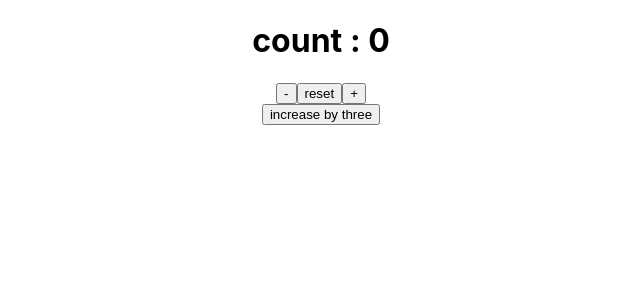
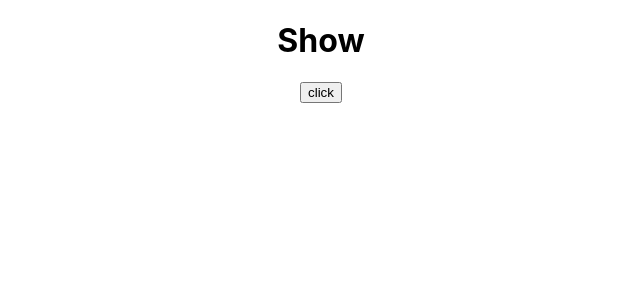
Before and after one commit to Firstkris/react-day3-state-pavitpim-fork, a React (Create React App) app: page / in a window 1280 px wide. Shown: the top 300 px of the page, without its empty margins (319-959 px from the left). Built offline with nearby package versions, Linux system fonts and the light colour scheme.

Commit message:
ex:boolean state

```diff
--- a/src/App.js
+++ b/src/App.js
@@ -1,12 +1,18 @@
 import React from 'react';
-import Counter from './Counter';
 
 function App() {
+  const [show, setShow] = React.useState(true);
+
+  // handle FN
+  const toggleShow = () => {
+    setShow(!show);
+  };
+
   return (
     <main className='app'>
-      <Counter />
-      {/* <Counter />
-      <Counter /> */}
+      {/* {show ? <h1>Show</h1> : null} */}
+      {show && <h1>Show</h1>}
+      <button onClick={toggleShow}>click</button>
     </main>
   );
 }
```
